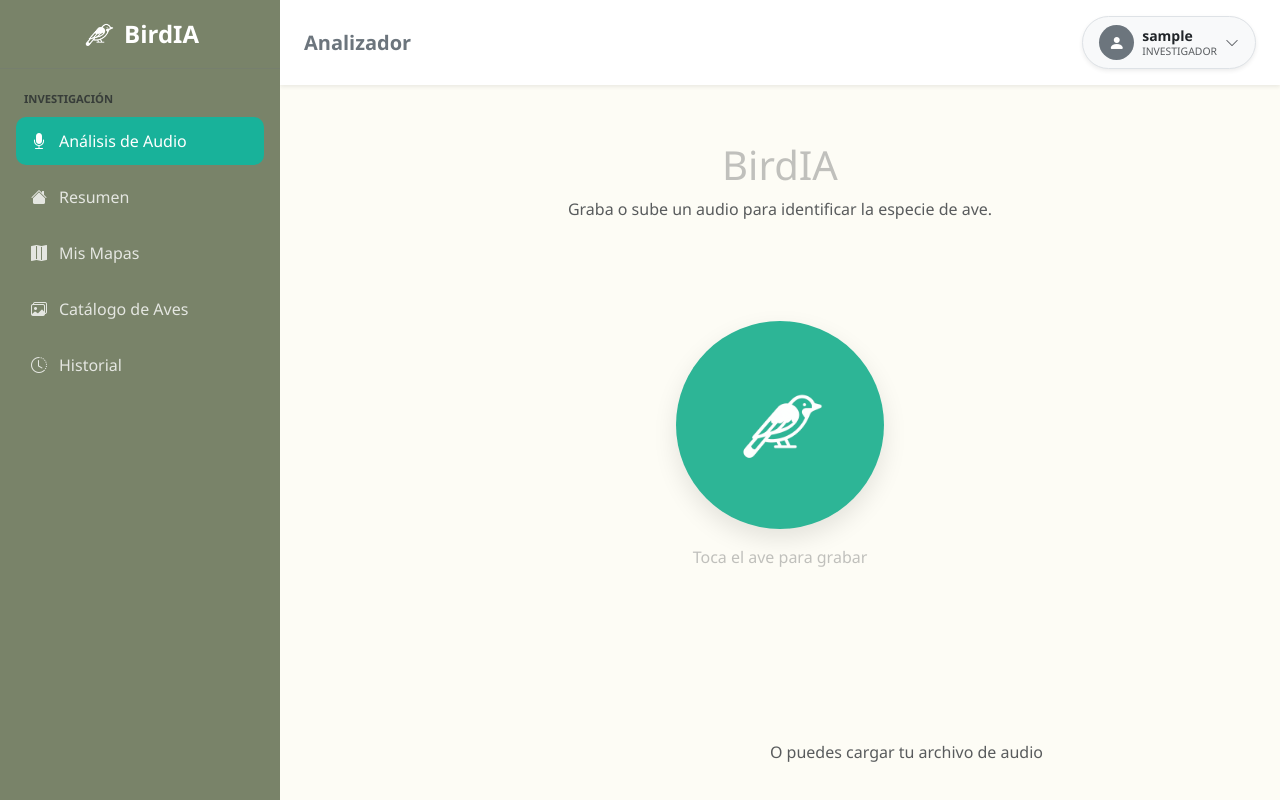
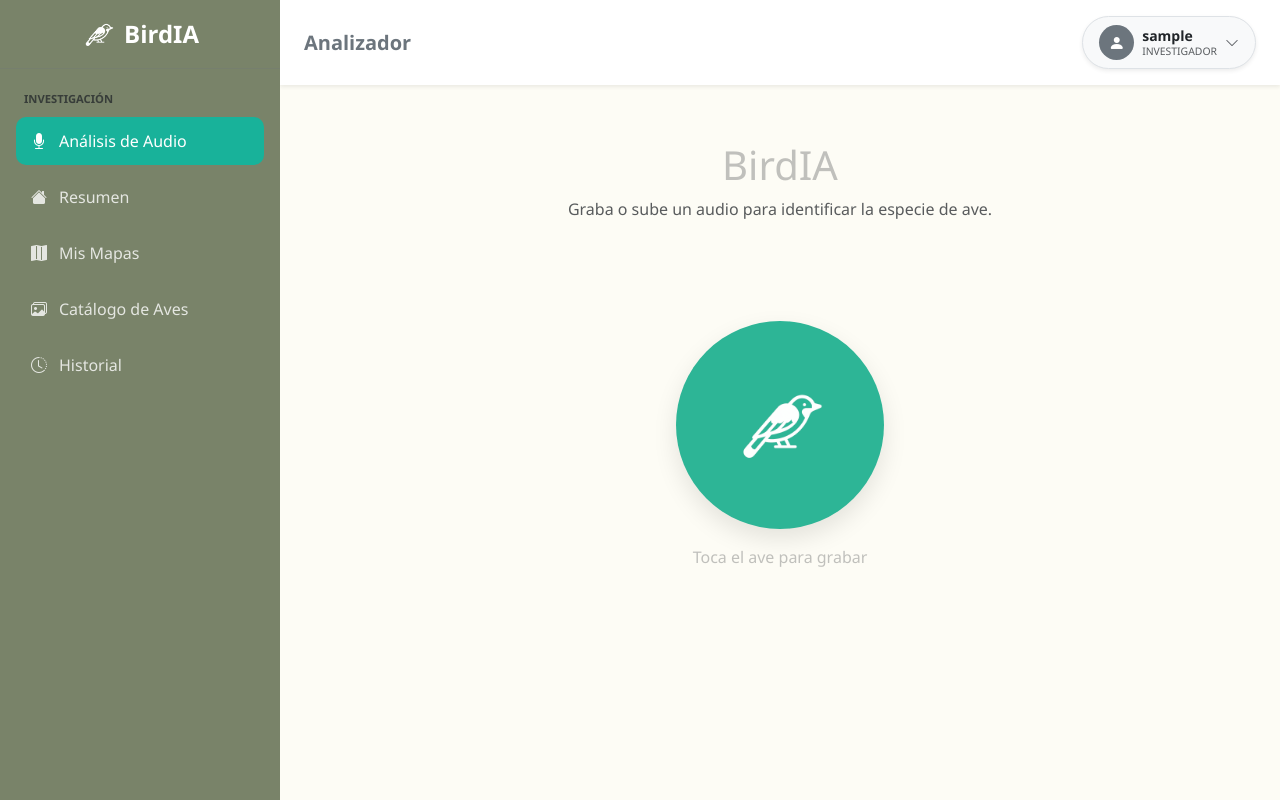
Before and after one commit to lenekerc98/Tesis_proyecto_Frontend, a React (Vite) app: page / in a window 1280 px wide. Built offline with nearby package versions, Linux system fonts and the light colour scheme; no server answers; sample sign-in values are in the browser's storage.

Commit message:
Analisis de audio

```diff
--- a/src/pages/all/Analizador_usuario.tsx
+++ b/src/pages/all/Analizador_usuario.tsx
@@ -315,8 +315,8 @@ export const Analizador = () => {
                               <input type="file" ref={fileInputRef} style={{ display: 'none' }} accept="audio/*" onChange={handleFileChange} />
                           </>
                       )}
-                       <p className="text-muted mt-2 pie-analizador"> O puedes cargar tu archivo de audio</p>
                   </div>
+                  <p className="text-muted mt-2 pie-analizador"> O puedes cargar tu archivo de audio</p>
 
               </div>
           )}
```
